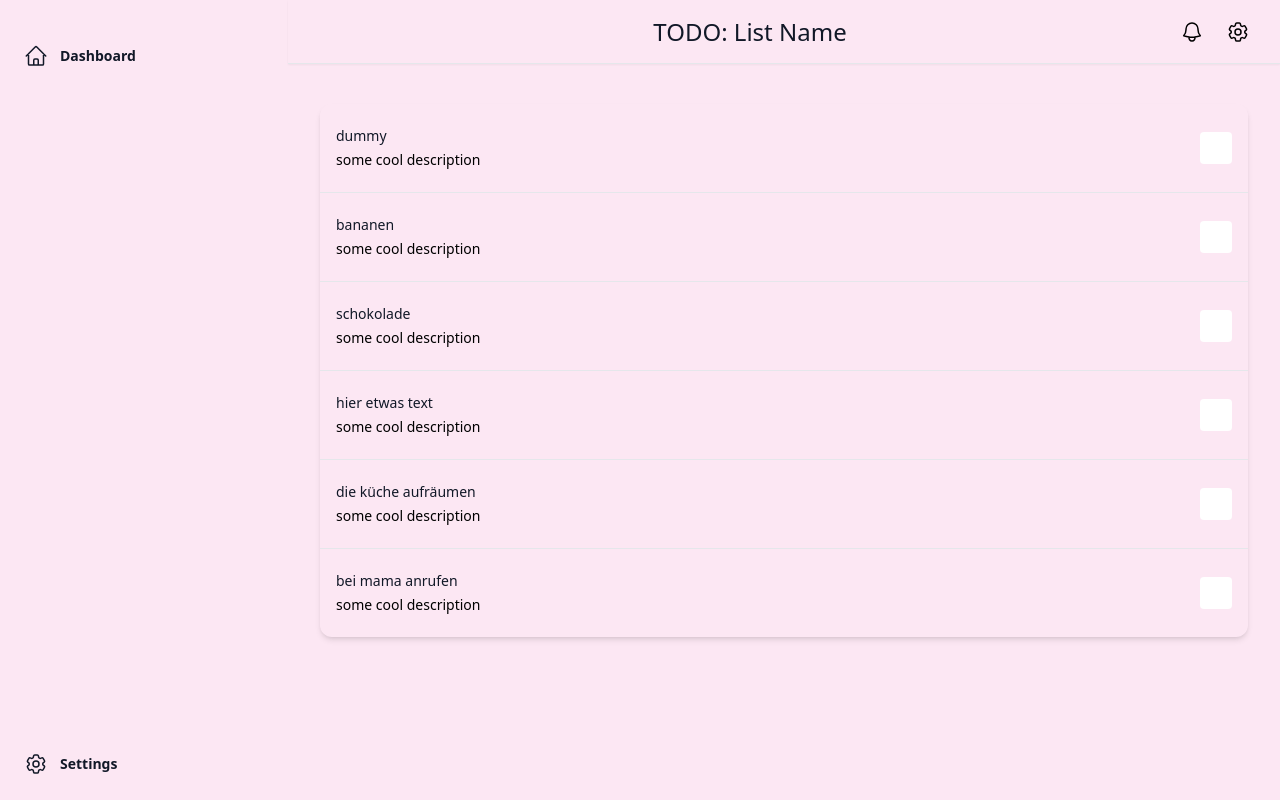
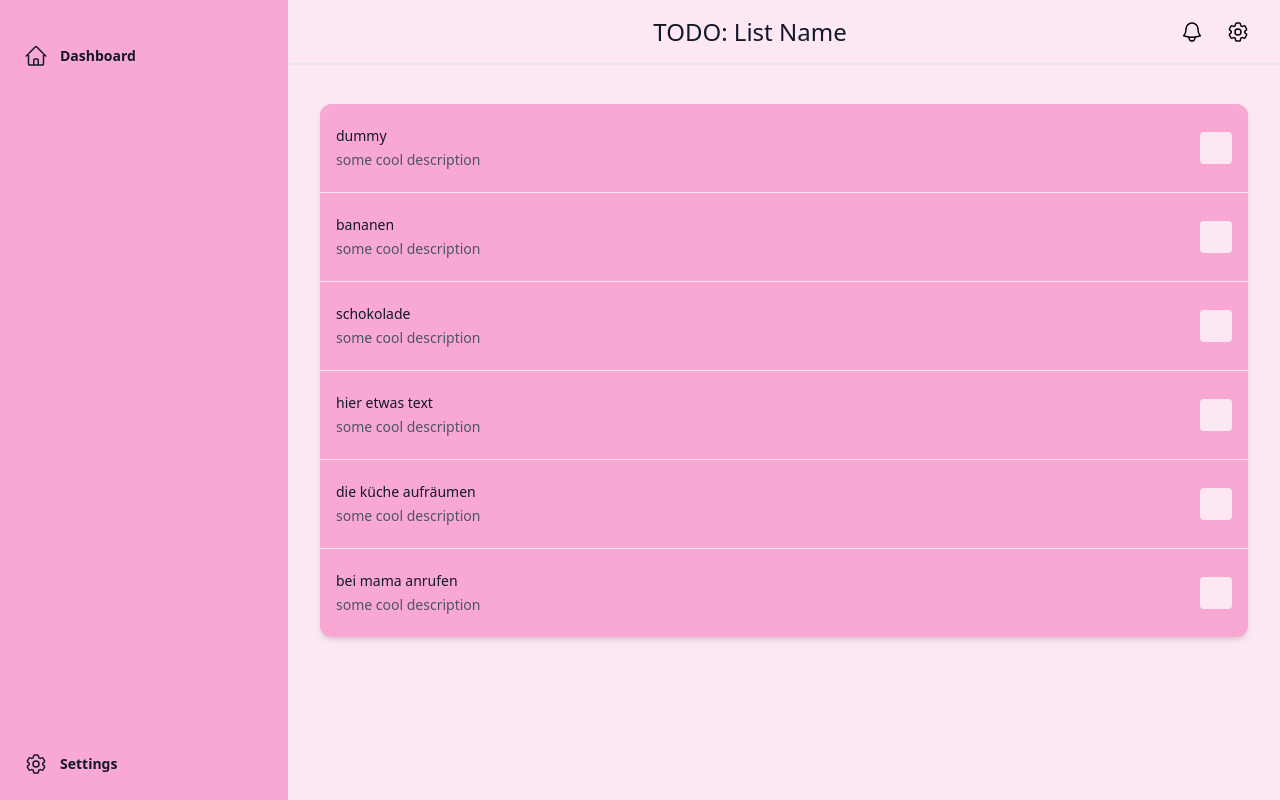
Before and after one commit to dennistruemper/listspink, a SvelteKit app: page / in a window 1280 px wide. Built offline with nearby package versions, Linux system fonts and the light colour scheme.

Commit message:
fix: tailwind colors are missing
This reverts commit c403252aaa95310116652b5c73618e8d7d6bed3d.

```diff
--- a/src/components/separator.svelte
+++ b/src/components/separator.svelte
@@ -1,5 +1,5 @@
 <script>
-	import { contrastBackground } from '../theme';
+	import { contastBackground } from '../theme';
 </script>
 
-<div class="h-8 w-px {contrastBackground} lg:hidden" aria-hidden="true" />
+<div class="h-8 w-px {contastBackground} lg:hidden" aria-hidden="true" />
--- a/src/theme.ts
+++ b/src/theme.ts
@@ -1,27 +1,15 @@
-const lightBgClr = 'pink-100';
-const darkBgClr = 'purple-900';
-const lightItemBgClr = 'pink-300';
-const darkItemBgClr = 'purple-700';
-const lightPrimaryClr = 'purple-500';
-const darkPrimaryClr = 'pink-500';
-const lightTextClr = 'gray-900';
-const darkTextClr = 'gray-300';
-const lightFadedTextClr = 'gray-600';
-const darkFadetTextClr = 'gray-400';
-
-export const background = ` ${lightBgClr} dark:bg-${darkBgClr}`;
+export const background = ' bg-pink-100 dark:bg-purple-900';
 export const backgroundBlur = ' bg-gray-400/60 dark:bg-gray-900/70 backdrop-blur';
-export const contrastBackground = ' bg-gray-800 dark:bg-gray-200';
-export const divideWithBackground = ` divide-${lightBgClr} dark:divide-${darkBgClr}`;
-export const itemBackground = ` bg-${lightItemBgClr} dark:bg-${darkItemBgClr}`;
+export const contastBackground = ' bg-gray-800 dark:bg-gray-200';
+export const divideWithBackground = ' divide-pink-100 dark:divide-purple-900';
+export const itemBackground = ' bg-pink-300 dark:bg-purple-700';
 export const itemHoverBackground =
-	itemBackground + ` lg:hover:bg-${darkBgClr} lg:dark:hover:bg-${lightBgClr}`; // lg:hover:bg-pink-500 lg:dark:hover:bg-purple-800';
-export const textColor = ` text-${lightTextClr} dark:text-${darkTextClr}`;
+	itemBackground + ' lg:hover:bg-purple-900 lg:dark:hover:bg-pink-100'; // lg:hover:bg-pink-500 lg:dark:hover:bg-purple-800';
+export const textColor = ' text-gray-900 dark:text-gray-300';
 export const textHoverColor =
-	textColor + ` lg:group-hover:text-${darkTextClr} lg:group-hover:dark:text-${lightTextClr}`;
-export const textFadedColor = ` text-${lightFadedTextClr} dark:text-${darkFadetTextClr}`;
+	textColor + ' lg:group-hover:text-gray-300 lg:group-hover:dark:text-gray-900';
+export const textFadedColor = ' text-gray-600 dark:text-gray-400';
 export const textFadedHoverColor =
-	textFadedColor +
-	` lg:group-hover:text-${darkFadetTextClr} lg:group-hover:dark:text-${lightFadedTextClr}`;
-export const textSecondaryColor = ` text-${lightPrimaryClr} dark:text-${darkPrimaryClr}`;
-export const ringFocus = `focus:ring-${lightPrimaryClr} dark:focus:ring-${darkPrimaryClr}`;
+	textFadedColor + ' lg:group-hover:text-gray-400 lg:group-hover:dark:text-gray-600';
+export const textSecondaryColor = ' text-purple-900 dark:text-pink-500';
+export const ringFocus = 'focus:ring-purple-900 dark:focus:ring-pink-500';
```
